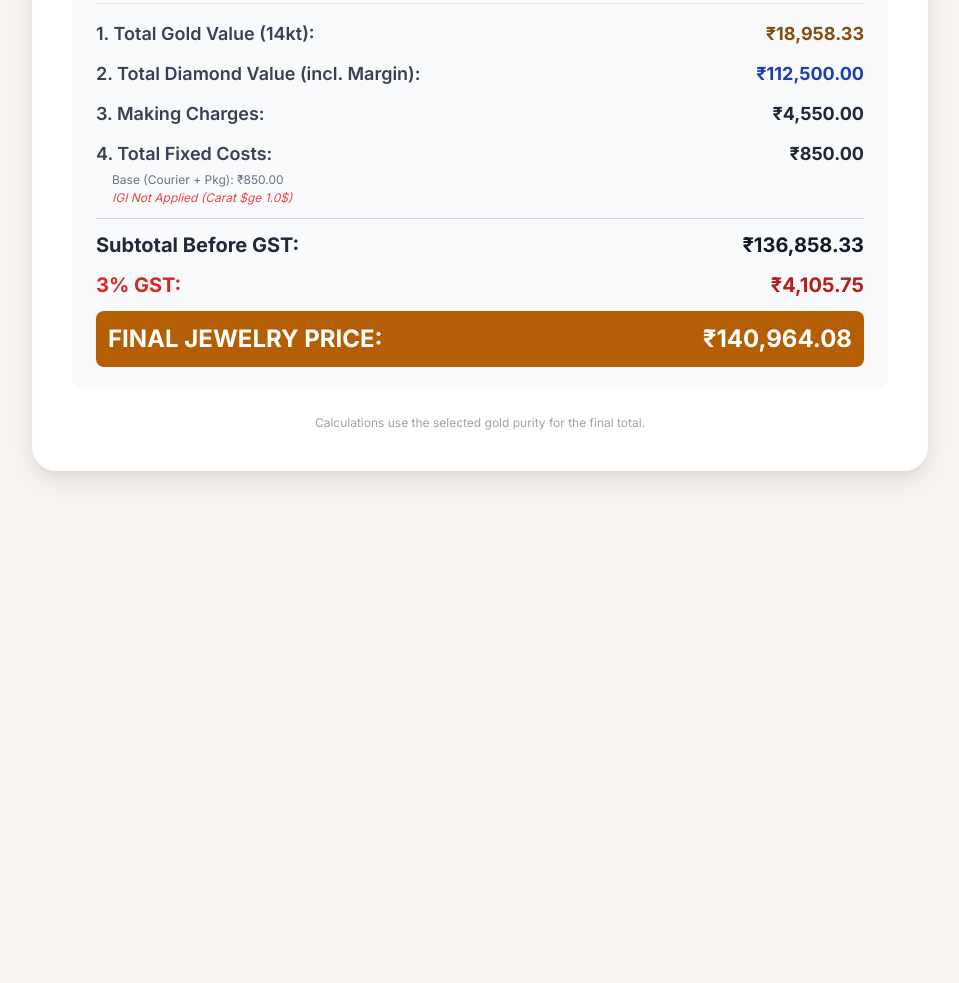
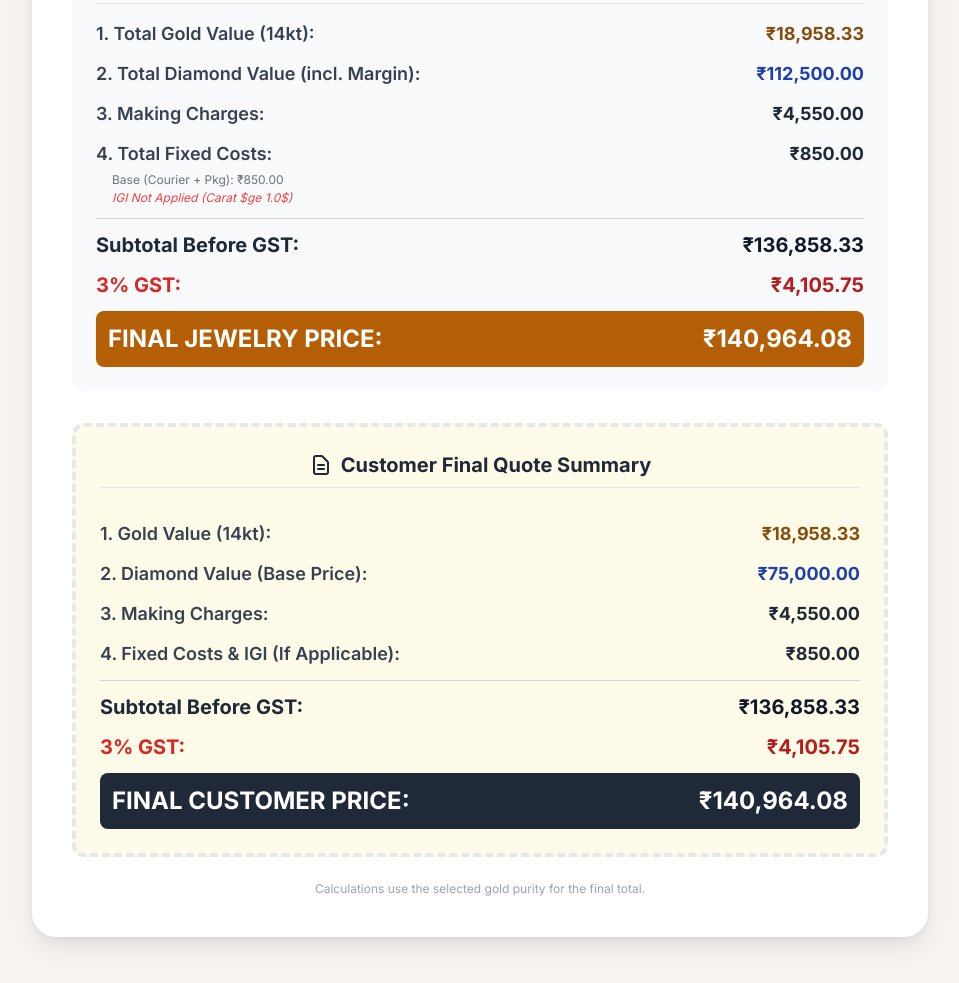
Before and after one commit to oriondiamonds/calc, a plain HTML site: page index.html in a window 1280 px wide. Shown: the part 1392-2375 px from the top of the page, without its empty margins (160-1119 px from the left). Before the commit the page ends 1927 px from the top, so only its background shows below. Drawn offline with nearby package versions, Linux system fonts and the light colour scheme.

Commit message:
Update index.html

```diff
--- a/index.html
+++ b/index.html
@@ -4,7 +4,6 @@
     <meta charset="UTF-8">
     <meta name="viewport" content="width=device-width, initial-scale=1.0">
     <title>Jewelry Price Calculator</title>
-    <!-- Load Tailwind CSS -->
     <script src="https://cdn.tailwindcss.com"></script>
     <link href="https://fonts.googleapis.com/css2?family=Inter:wght@400;600;700&display=swap" rel="stylesheet">
     <style>
@@ -45,10 +44,8 @@
     <div class="card w-full max-w-4xl p-6 md:p-10 my-8">
         <h1 class="text-3xl md:text-4xl font-extrabold text-[#b45f06] mb-8 text-center">Jewelry Pricing Tool (₹)</h1>
 
-        <!-- Input Section -->
         <div class="grid grid-cols-1 lg:grid-cols-2 gap-8">
 
-            <!-- Gold Inputs -->
             <div class="space-y-6 p-4 bg-yellow-50 rounded-xl">
                 <h2 class="text-xl font-bold text-gray-800 border-b pb-2 mb-4 flex items-center">
                     <svg class="w-6 h-6 mr-2 text-yellow-600" fill="none" stroke="currentColor" viewBox="0 0 24 24" xmlns="http://www.w3.org/2000/svg"><path stroke-linecap="round" stroke-linejoin="round" stroke-width="2" d="M11.049 2.5a1.5 1.5 0 011.902 0l1.519 1.348a1.5 1.5 0 001.21.359l2.09-.442a1.5 1.5 0 011.59 1.73l-.442 2.09a1.5 1.5 0 00.359 1.21l1.348 1.519a1.5 1.5 0 010 1.902l-1.348 1.519a1.5 1.5 0 00-.359 1.21l.442 2.09a1.5 1.5 0 01-1.59 1.73l-2.09-.442a1.5 1.5 0 00-1.21.359l-1.519 1.348a1.5 1.5 0 01-1.902 0l-1.519-1.348a1.5 1.5 0 00-1.21-.359l-2.09.442a1.5 1.5 0 01-1.59-1.73l.442-2.09a1.5 1.5 0 00-.359-1.21l-1.348-1.519a1.5 1.5 0 010-1.902l1.348-1.519a1.5 1.5 0 00.359-1.21l-.442-2.09a1.5 1.5 0 011.59-1.73l2.09.442a1.5 1.5 0 001.21-.359l1.519-1.348z"></path></svg>
@@ -62,7 +59,6 @@
                     <label for="goldWeight" class="block text-sm font-medium text-gray-700 mb-1">Required Gold Weight (grams)</label>
                     <input type="number" id="goldWeight" value="5.0" min="0.1" step="0.01" oninput="calculatePrice()" class="input-field w-full" placeholder="e.g. 5.0">
                 </div>
-                <!-- Karat Selection -->
                 <div>
                     <label for="goldKaratSelect" class="block text-sm font-medium text-gray-700 mb-1">Select Gold Purity (Karat) for Final Price</label>
                     <select id="goldKaratSelect" onchange="calculatePrice()" class="input-field w-full bg-white">
@@ -73,12 +69,10 @@
                     </select>
                 </div>
 
-                <!-- Selected Karat Price Display -->
                 <div class="p-3 bg-yellow-100 rounded-lg text-sm font-bold text-yellow-900 border border-yellow-300">
                     <p>Selected Gold Price/Gram (<span id="selectedKaratDisplay">14kt</span>): ₹<span id="selectedKaratPricePerGram">0.00</span></p>
                 </div>
 
-                <!-- Gold Purity Calculation Output -->
                 <div id="goldValueOutput" class="pt-4 border-t border-yellow-200">
                     <p class="text-base font-semibold text-gray-700 mb-2">Gold Value Breakdown (24kt Price: ₹<span id="gold24ktValue">0.00</span>)</p>
                     <ul class="space-y-1 text-sm text-gray-600">
@@ -91,7 +85,6 @@
 
             </div>
 
-            <!-- Diamond Inputs -->
             <div class="space-y-4 p-4 bg-blue-50 rounded-xl">
                 <h2 class="text-xl font-bold text-gray-800 border-b pb-2 mb-2 flex items-center">
                     <svg class="w-6 h-6 mr-2 text-blue-600" fill="none" stroke="currentColor" viewBox="0 0 24 24" xmlns="http://www.w3.org/2000/svg"><path stroke-linecap="round" stroke-linejoin="round" stroke-width="2" d="M5 3v4M3 5h4M6 17v4M17 3v4M21 5h-4M7 3H3v18h18V3h-4M5 13H3v-2h2v2zm14 0h2v-2h-2v2zm-7 0v-2h2v2h-2zm0 4h2v-2h-2v2zm0-8h2V7h-2v2zm-4 0h2V7h-2v2zm8 0h2V7h-2v2z"></path></svg>
@@ -99,7 +92,6 @@
                 </h2>
 
                 <div id="diamondInputsContainer" class="space-y-3">
-                    <!-- Diamond Type 1 (Initially Visible) -->
                     <div class="p-3 bg-white rounded-lg shadow-sm border border-blue-100" id="diamondRow1">
                         <h3 class="font-semibold text-sm mb-2 text-blue-700">Diamond Type 1</h3>
                         <div class="grid grid-cols-3 gap-2">
@@ -110,7 +102,6 @@
                         <p class="text-xs text-gray-600 mt-2 font-medium">Cost (incl. margin): ₹<span id="cost1">0.00</span></p>
                     </div>
 
-                    <!-- Diamond Type 2 (Initially HIDDEN) -->
                     <div class="p-3 bg-white rounded-lg shadow-sm border border-blue-100 hidden" id="diamondRow2">
                         <h3 class="font-semibold text-sm mb-2 text-blue-700">Diamond Type 2</h3>
                         <div class="grid grid-cols-3 gap-2">
@@ -121,7 +112,6 @@
                         <p class="text-xs text-gray-600 mt-2 font-medium">Cost (incl. margin): ₹<span id="cost2">0.00</span></p>
                     </div>
 
-                    <!-- Diamond Type 3 (Initially HIDDEN) -->
                     <div class="p-3 bg-white rounded-lg shadow-sm border border-blue-100 hidden" id="diamondRow3">
                         <h3 class="font-semibold text-sm mb-2 text-blue-700">Diamond Type 3</h3>
                         <div class="grid grid-cols-3 gap-2">
@@ -132,7 +122,6 @@
                         <p class="text-xs text-gray-600 mt-2 font-medium">Cost (incl. margin): ₹<span id="cost3">0.00</span></p>
                     </div>
 
-                    <!-- Diamond Type 4 (Initially HIDDEN) -->
                     <div class="p-3 bg-white rounded-lg shadow-sm border border-blue-100 hidden" id="diamondRow4">
                         <h3 class="font-semibold text-sm mb-2 text-blue-700">Diamond Type 4</h3>
                         <div class="grid grid-cols-3 gap-2">
@@ -143,7 +132,6 @@
                         <p class="text-xs text-gray-600 mt-2 font-medium">Cost (incl. margin): ₹<span id="cost4">0.00</span></p>
                     </div>
 
-                    <!-- Diamond Type 5 (Initially HIDDEN) -->
                     <div class="p-3 bg-white rounded-lg shadow-sm border border-blue-100 hidden" id="diamondRow5">
                         <h3 class="font-semibold text-sm mb-2 text-blue-700">Diamond Type 5</h3>
                         <div class="grid grid-cols-3 gap-2">
@@ -155,13 +143,11 @@
                     </div>
                 </div>
 
-                <!-- Add Diamond Button -->
                 <button id="addDiamondButton" onclick="addDiamondRow()" class="w-full py-2 bg-blue-500 hover:bg-blue-600 text-white font-semibold rounded-lg shadow-md transition duration-150 ease-in-out flex items-center justify-center space-x-2">
                     <svg class="w-5 h-5" fill="none" stroke="currentColor" viewBox="0 0 24 24" xmlns="http://www.w3.org/2000/svg"><path stroke-linecap="round" stroke-linejoin="round" stroke-width="2" d="M12 9v3m0 0v3m0-3h3m-3 0H9m12 0a9 9 0 11-18 0 9 9 0 0118 0z"></path></svg>
                     <span>Add Another Diamond Type</span>
                 </button>
 
-                <!-- Overall Diamond Summary Output -->
                 <div id="diamondSummary" class="pt-4 border-t border-blue-200 text-sm text-gray-600 space-y-1">
                     <p>Total Carats (All Types): <span id="totalCarats" class="font-medium">0.00</span></p>
                     <p>Total Base Diamond Value: ₹<span id="totalBaseDiamondValue" class="font-medium">0.00</span></p>
@@ -170,7 +156,6 @@
             </div>
         </div>
 
-        <!-- Profit Margins and Fixed Costs Configuration -->
         <div class="mt-8 p-6 bg-green-50 rounded-xl border border-green-200">
             <h2 class="text-xl font-bold text-gray-800 border-b pb-2 mb-4 flex items-center text-green-700">
                 <svg class="w-6 h-6 mr-2" fill="none" stroke="currentColor" viewBox="0 0 24 24" xmlns="http://www.w3.org/2000/svg"><path stroke-linecap="round" stroke-linejoin="round" stroke-width="2" d="M12 8c1.657 0 3 .895 3 2s-1.343 2-3 2h-2m0 0h-2m-2 0h2m0 0v-2m0 2v2m0 0h2m0 0h2m-2 0v2m0 0V8m0 4h2m0 0h2m-2 0v2m0 0V8m0 4h2m0 0h2m-2 0v2m0 0V8m-2 8c0 1.657-1.343 3-3 3s-3-1.343-3-3m0 0V8m0 4h2m0 0h2m-2 0v2m0 0V8"></path></svg>
@@ -178,7 +163,6 @@
             </h2>
 
             <div class="grid grid-cols-1 md:grid-cols-2 gap-6">
-                <!-- Making Charges Setup -->
                 <div class="space-y-3 p-4 bg-white rounded-lg shadow-sm">
                     <h3 class="font-semibold text-sm text-gray-700 border-b pb-2">Gold Making Charges (Rates per Gram)</h3>
                     <div>
@@ -189,14 +173,12 @@
                         <label for="makingChargeRateLow" class="block text-xs font-medium text-gray-500 mb-1">Rate for Gold Weight $>$ 2g (₹/gram)</label>
                         <input type="number" id="makingChargeRateLow" value="700" min="0" oninput="calculatePrice()" class="input-field w-full text-sm" placeholder="e.g. 700">
                     </div>
-                    <!-- Profit Margin on Making Charges -->
                     <div class="pt-2 border-t border-gray-100">
                         <label for="makingChargeMargin" class="block text-xs font-medium text-gray-500 mb-1 font-bold text-green-700">Profit Margin on Making Charges (%)</label>
                         <input type="number" id="makingChargeMargin" value="30" min="0" max="1000" oninput="calculatePrice()" class="input-field w-full text-sm" placeholder="e.g. 30">
                     </div>
                 </div>
 
-                <!-- Diamond Margin Setup -->
                 <div class="space-y-3 p-4 bg-white rounded-lg shadow-sm">
                     <h3 class="font-semibold text-sm text-gray-700 border-b pb-2">Diamond Profit Margin (Percentage)</h3>
                     <div>
@@ -210,7 +192,6 @@
                 </div>
             </div>
 
-            <!-- Updated Fixed Costs Display for IGI Condition -->
             <div class="mt-4 p-3 bg-green-100 rounded-lg text-sm text-green-800">
                 <p class="font-semibold">Base Fixed Costs: ₹850.00 <span class="text-xs text-green-600">(Courier ₹700 + Pkg ₹150)</span></p>
                 <p class="text-xs font-semibold text-green-800 mt-1">
@@ -219,13 +200,9 @@
             </div>
         </div>
 
-        <!-- Summary and Fixed Costs -->
         <div class="mt-8 p-6 bg-gray-50 rounded-xl">
             <h2 class="text-xl font-bold text-gray-800 border-b pb-2 mb-4">Cost Summary & Final Price</h2>
 
-            <!-- Removed redundant fixed cost summary block -->
-
-            <!-- Totals Output -->
             <div class="space-y-3 pt-4 border-t border-gray-200">
                 <div class="flex justify-between items-center text-lg">
                     <span class="font-semibold text-gray-700">1. Total Gold Value (<span id="selectedKaratSummary">14kt</span>):</span>
@@ -240,18 +217,14 @@
                     <span class="font-bold text-gray-800">₹<span id="totalMakingCharges">0.00</span></span>
                 </div>
 
-                <!-- Updated Fixed Costs Summary to show dynamic breakdown -->
                 <div class="space-y-1">
                     <div class="flex justify-between items-center text-lg">
                         <span class="font-semibold text-gray-700">4. Total Fixed Costs:</span>
                         <span class="font-bold text-gray-800">₹<span id="totalFixedCost">0.00</span></span>
                     </div>
                     <ul class="ml-4 text-xs text-gray-500 space-y-0.5" id="fixedCostBreakdown">
-                        <!-- Content updated by JS -->
-                    </ul>
+                        </ul>
                 </div>
-                <!-- End Fixed Costs Summary -->
-
                 <div class="h-px bg-gray-300 my-4"></div>
 
                 <div class="flex justify-between items-center text-xl">
@@ -272,7 +245,50 @@
             </div>
 
         </div>
+        <div class="mt-8 p-6 bg-yellow-50 rounded-xl border-4 border-dashed border-gray-200">
+            <h2 class="text-xl font-bold text-gray-800 border-b pb-2 mb-4 text-center text-[#b45f06] flex items-center justify-center">
+                <svg class="w-6 h-6 mr-2" fill="none" stroke="currentColor" viewBox="0 0 24 24" xmlns="http://www.w3.org/2000/svg"><path stroke-linecap="round" stroke-linejoin="round" stroke-width="2" d="M9 12h6m-6 4h6m2 5H7a2 2 0 01-2-2V5a2 2 0 012-2h5.586a1 1 0 01.707.293l5.414 5.414a1 1 0 01.293.707V19a2 2 0 01-2 2z"></path></svg>
+                Customer Final Quote Summary
+            </h2>
 
+            <div class="space-y-3 pt-4">
+                <div class="flex justify-between items-center text-lg">
+                    <span class="font-semibold text-gray-700">1. Gold Value (<span id="customerKaratSummary">14kt</span>):</span>
+                    <span class="font-bold text-yellow-800">₹<span id="customerGoldCost">0.00</span></span>
+                </div>
+                <div class="flex justify-between items-center text-lg">
+                    <span class="font-semibold text-gray-700">2. Diamond Value (Base Price):</span>
+                    <span class="font-bold text-blue-800">₹<span id="customerBaseDiamondCost">0.00</span></span>
+                </div>
+                <div class="flex justify-between items-center text-lg">
+                    <span class="font-semibold text-gray-700">3. Making Charges:</span>
+                    <span class="font-bold text-gray-800">₹<span id="customerMakingCharges">0.00</span></span>
+                </div>
+                <div class="flex justify-between items-center text-lg">
+                    <span class="font-semibold text-gray-700">4. Fixed Costs & IGI (If Applicable):</span>
+                    <span class="font-bold text-gray-800">₹<span id="customerFixedCost">0.00</span></span>
+                </div>
+
+                <div class="h-px bg-gray-300 my-4"></div>
+
+                <div class="flex justify-between items-center text-xl">
+                    <span class="font-bold text-gray-800">Subtotal Before GST:</span>
+                    <span class="font-extrabold text-gray-900">₹<span id="customerSubtotalBeforeGST">0.00</span></span>
+                </div>
+
+                <div class="flex justify-between items-center text-xl">
+                    <span class="font-bold text-red-600">3% GST:</span>
+                    <span class="font-extrabold text-red-700">₹<span id="customerGstValue">0.00</span></span>
+                </div>
+
+                <div class="flex justify-between items-center text-2xl p-3 bg-gray-800 text-white rounded-lg mt-4">
+                    <span class="font-bold">FINAL CUSTOMER PRICE:</span>
+                    <span class="font-extrabold">₹<span id="customerFinalTotalPrice">0.00</span></span>
+                </div>
+
+            </div>
+
+        </div>
         <p class="text-xs text-center text-gray-400 mt-6">Calculations use the selected gold purity for the final total.</p>
 
     </div>
@@ -354,6 +370,9 @@
             document.getElementById('selectedKaratPricePerGram').textContent = formatCurrency(selectedKaratPricePerGram);
             document.getElementById('selectedKaratSummary').textContent = selectedKarat;
             document.getElementById('totalGoldCost').textContent = formatCurrency(totalGoldCost);
+            // Also update the new customer summary gold karat display
+            document.getElementById('customerKaratSummary').textContent = selectedKarat;
+            document.getElementById('customerGoldCost').textContent = formatCurrency(totalGoldCost);
 
 
             // --- 3. Making Charges Calculation (M) ---
@@ -375,6 +394,7 @@
             const totalMakingCharges = baseMakingCharges * (1 + makingChargeMarginPercent);
 
             document.getElementById('totalMakingCharges').textContent = formatCurrency(totalMakingCharges);
+            document.getElementById('customerMakingCharges').textContent = formatCurrency(totalMakingCharges); // Customer summary update
 
 
             // --- 4. Diamond Calculation (D) ---
@@ -383,7 +403,7 @@
 
             let totalCarats = 0;
             let totalBaseDiamondValue = 0;
-            let finalDiamondPrice = 0;
+            let finalDiamondPrice = 0; // Diamond price incl. margin
 
             // Loop up to the current diamondCount
             for (let i = 1; i <= diamondCount; i++) {
@@ -423,11 +443,14 @@
                 }
             }
 
-            // Update overall Diamond Output section
+            // Update overall Diamond Output section (Internal)
             document.getElementById('totalCarats').textContent = totalCarats.toFixed(2);
             document.getElementById('totalBaseDiamondValue').textContent = formatCurrency(totalBaseDiamondValue);
             document.getElementById('finalDiamondPrice').textContent = formatCurrency(finalDiamondPrice);
             document.getElementById('totalDiamondCost').textContent = formatCurrency(finalDiamondPrice);
+
+            // Update Customer Diamond Output section
+            document.getElementById('customerBaseDiamondCost').textContent = formatCurrency(totalBaseDiamondValue);
 
 
             // --- 5. Final Totals ---
@@ -448,8 +471,12 @@
 
             const totalFixedCost = BASE_FIXED_COSTS + igiApplied;
 
-            // Update Fixed Cost Summary
+            // Update Fixed Cost Summary (Internal)
             document.getElementById('fixedCostBreakdown').innerHTML = fixedCostBreakdownHTML;
+            document.getElementById('totalFixedCost').textContent = formatCurrency(totalFixedCost);
+
+            // Update Fixed Cost Summary (Customer)
+            document.getElementById('customerFixedCost').textContent = formatCurrency(totalFixedCost);
 
 
             // Subtotal = Gold + Diamond + Making Charges + Total Fixed Costs
@@ -462,11 +489,20 @@
             const finalTotalPrice = subtotalBeforeGST + gstValue;
 
 
-            // --- 6. Update Final Summary Output ---
-            document.getElementById('totalFixedCost').textContent = formatCurrency(totalFixedCost);
+            // --- 6. Update Final Summary Output (Internal/Detailed) ---
             document.getElementById('subtotalBeforeGST').textContent = formatCurrency(subtotalBeforeGST);
             document.getElementById('gstValue').textContent = formatCurrency(gstValue);
             document.getElementById('finalTotalPrice').textContent = formatCurrency(finalTotalPrice);
+
+            // --- 7. Update Customer Final Summary Output ---
+            // Customer Subtotal: Gold + Base Diamond Value + Making Charges + Fixed Costs (no Diamond margin added here)
+            // NOTE: The margin is built into the final total price. To maintain the correct final price, we must use the 'totalDiamondCost' (which includes margin) for the final customer total calculation.
+            // For the customer display *breakdown*, we use Base Diamond Value, but the GST and Final Price must be the same as the detailed view.
+
+            // We use the *same* final calculated subtotal and GST for the customer quote to ensure the final price is accurate.
+            document.getElementById('customerSubtotalBeforeGST').textContent = formatCurrency(subtotalBeforeGST);
+            document.getElementById('customerGstValue').textContent = formatCurrency(gstValue);
+            document.getElementById('customerFinalTotalPrice').textContent = formatCurrency(finalTotalPrice);
         }
 
         // Run calculation on load to show initial values
```
